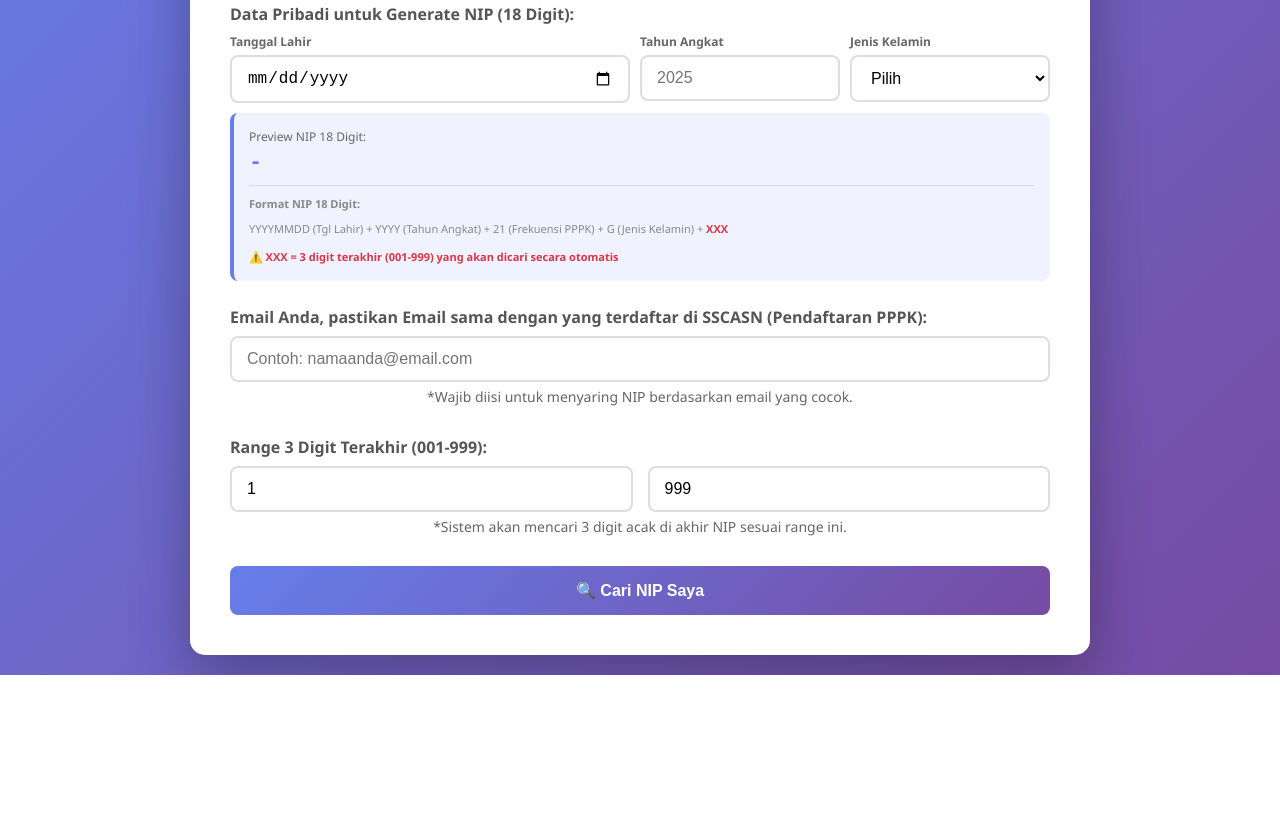
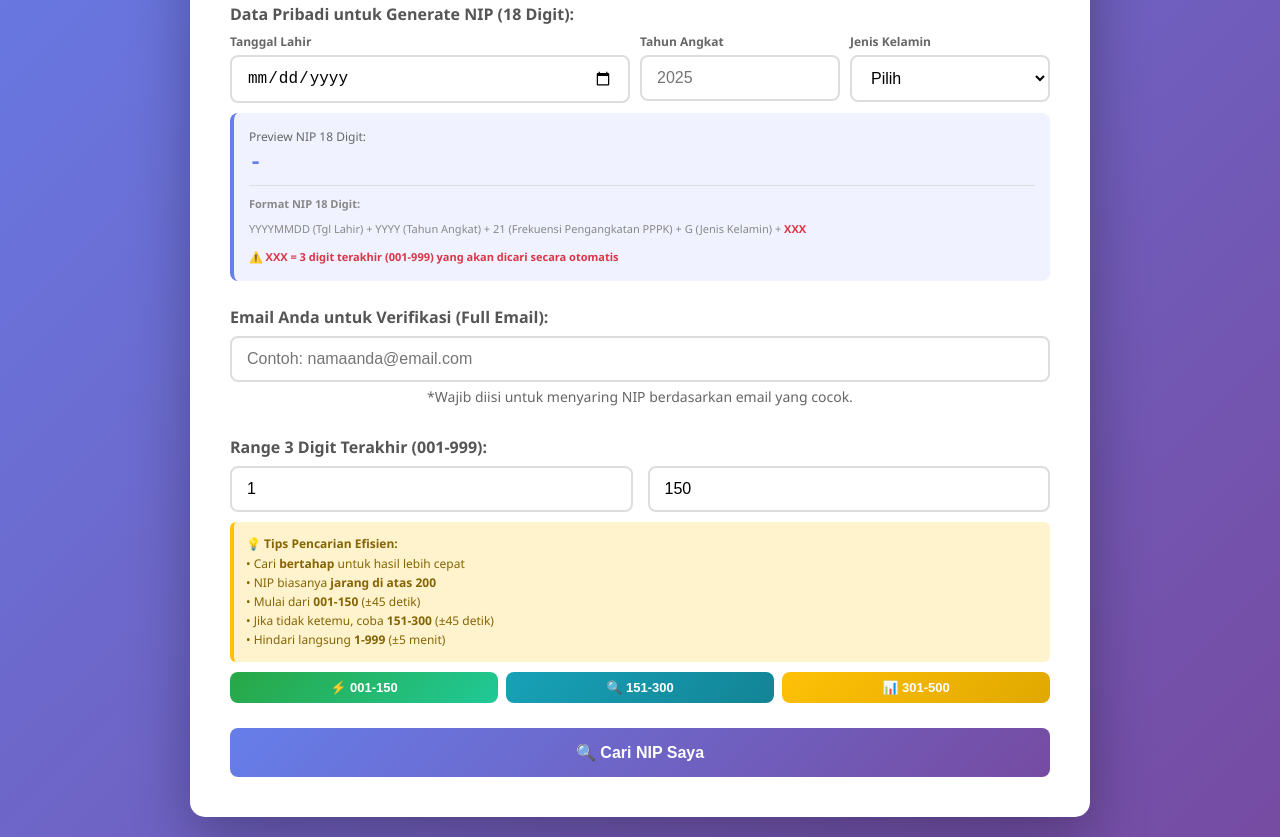
Before and after one commit to muifaha/nipfinder, a website: page public/index.html in a window 1280 px wide. Shown: the part 310-1147 px from the top of the page. Before the commit the page ends 985 px from the top, so only its background shows below. Drawn offline with Linux system fonts and the light colour scheme; no server answers.

Commit message:
Update index.html

```diff
--- a/public/index.html
+++ b/public/index.html
@@ -3,7 +3,7 @@
 <head>
     <meta charset="UTF-8">
     <meta name="viewport" content="width=device-width, initial-scale=1.0">
-    <title>NI PPPK FINDER</title>
+    <title>NIP PPPK FINDER</title>
     <style>
         * {
             margin: 0;
@@ -127,6 +127,10 @@
         button:disabled {
             opacity: 0.6;
             cursor: not-allowed;
+        }
+
+        button[type="button"] {
+            width: auto;
         }
 
         .stop-btn {
@@ -413,7 +417,7 @@
 <body>
     <div class="container">
         <h1>🔗 NIP PPPK FINDER</h1>
-        <p class="subtitle">Created by Muif Aha</p>
+        <p class="subtitle">Created by Muif Aha - Pencari NIP PPPK Otomatis</p>
         <p class="subtitle">Tools untuk mencari NIP PPPK sebelum penerimaan SK, user bisa mencari nomor NIP secara otomatis berdasarkan email pendaftaran di SSCASN, NIP yang sudah didapatkan bisa digunakan untuk mereset password dan login ke ASNDIGITAL/MyASN untuk melihat lokasi penempatan</p>
 
         <div class="server-status" id="serverStatus">
@@ -449,7 +453,7 @@
                 </div>
                 <div id="nipBreakdown" style="font-size: 11px; color: #888; margin-top: 10px; line-height: 1.8; border-top: 1px solid #ddd; padding-top: 8px;">
                     <div style="margin-bottom: 5px;"><strong>Format NIP 18 Digit:</strong></div>
-                    <div>YYYYMMDD (Tgl Lahir) + YYYY (Tahun Angkat) + 21 (Frekuensi PPPK) + G (Jenis Kelamin) + <span style="color: #dc3545; font-weight: 700;">XXX</span></div>
+                    <div>YYYYMMDD (Tgl Lahir) + YYYY (Tahun Angkat) + 21 (Frekuensi Pengangkatan PPPK) + G (Jenis Kelamin) + <span style="color: #dc3545; font-weight: 700;">XXX</span></div>
                     <div style="margin-top: 8px; color: #dc3545; font-weight: 600;">
                         ⚠️ XXX = 3 digit terakhir (001-999) yang akan dicari secara otomatis
                     </div>
@@ -459,7 +463,7 @@
         </div>
 
         <div class="input-group">
-            <label for="targetEmail">Email Anda, pastikan Email sama dengan yang terdaftar di SSCASN (Pendaftaran PPPK):</label>
+            <label for="targetEmail">Email Anda untuk Verifikasi (Full Email):</label>
             <input type="email" id="targetEmail" placeholder="Contoh: namaanda@email.com">
             <span class="error" id="emailError"></span>
             <p class="subtitle" style="margin-top: 5px;">*Wajib diisi untuk menyaring NIP berdasarkan email yang cocok.</p>
@@ -469,14 +473,36 @@
             <label>Range 3 Digit Terakhir (001-999):</label>
             <div class="range-group">
                 <div>
-                    <input type="number" id="rangeStart" placeholder="Dari (1)" min="1" max="999" value="1">
+                    <input type="number" id="rangeStart" placeholder="001" min="1" max="999" value="1">
                 </div>
                 <div>
-                    <input type="number" id="rangeEnd" placeholder="Sampai (999)" min="1" max="999" value="999">
+                    <input type="number" id="rangeEnd" placeholder="150" min="1" max="999" value="150">
                 </div>
             </div>
             <span class="error" id="rangeError"></span>
-            <p class="subtitle" style="margin-top: 5px;">*Sistem akan mencari 3 digit acak di akhir NIP sesuai range ini.</p>
+
+            <div style="background: #fff3cd; border-left: 4px solid #ffc107; padding: 12px; border-radius: 6px; margin-top: 10px;">
+                <div style="font-size: 12px; color: #856404; line-height: 1.6;">
+                    <strong>💡 Tips Pencarian Efisien:</strong><br>
+                    • Cari <strong>bertahap</strong> untuk hasil lebih cepat<br>
+                    • NIP biasanya <strong>jarang di atas 200</strong><br>
+                    • Mulai dari <strong>001-150</strong> (±45 detik)<br>
+                    • Jika tidak ketemu, coba <strong>151-300</strong> (±45 detik)<br>
+                    • Hindari langsung <strong>1-999</strong> (±5 menit)
+                </div>
+            </div>
+
+            <div style="margin-top: 10px; display: grid; grid-template-columns: repeat(3, 1fr); gap: 8px;">
+                <button type="button" onclick="setRange(1, 150)" style="padding: 8px; font-size: 13px; background: linear-gradient(135deg, #28a745 0%, #20c997 100%);">
+                    ⚡ 001-150
+                </button>
+                <button type="button" onclick="setRange(151, 300)" style="padding: 8px; font-size: 13px; background: linear-gradient(135deg, #17a2b8 0%, #138496 100%);">
+                    🔍 151-300
+                </button>
+                <button type="button" onclick="setRange(301, 500)" style="padding: 8px; font-size: 13px; background: linear-gradient(135deg, #ffc107 0%, #e0a800 100%);">
+                    📊 301-500
+                </button>
+            </div>
         </div>
 
         <button onclick="startSearch()" id="searchBtn">🔍 Cari NIP Saya</button>
@@ -535,6 +561,7 @@
 
     <div class="success-toast" id="toast">Berhasil!</div>
 
+    <!-- Vercel Analytics -->
     <script>
         window.va = window.va || function () { (window.vaq = window.vaq || []).push(arguments); };
     </script>
@@ -572,7 +599,7 @@
                 generatedNIPEl.textContent = '-';
                 nipBreakdownEl.innerHTML = `
                     <div style="margin-bottom: 5px;"><strong>Format NIP 18 Digit:</strong></div>
-                    <div>YYYYMMDD (Tgl Lahir) + YYYY (Tahun Angkat) + 21 (PPPK) + G (Jenis Kelamin) + <span style="color: #dc3545; font-weight: 700;">XXX</span></div>
+                    <div>YYYYMMDD (Tgl Lahir) + YYYY (Tahun Angkat) + 21 (Frekuensi PPPK) + G (Jenis Kelamin) + <span style="color: #dc3545; font-weight: 700;">XXX</span></div>
                     <div style="margin-top: 8px; color: #dc3545; font-weight: 600;">
                         ⚠️ XXX = 3 digit terakhir (001-999) yang akan dicari secara otomatis
                     </div>
@@ -611,7 +638,7 @@
                 </div>
                 <div style="background: white; padding: 10px; border-radius: 6px; margin-bottom: 8px;">
                     <span style="color: #ffc107; font-weight: 700;">21</span>
-                    <span style="color: #666;">→ Kode Frekuensi PPPK</span>
+                    <span style="color: #666;">→ Frekuensi Pengangkatan PPPK</span>
                 </div>
                 <div style="background: white; padding: 10px; border-radius: 6px; margin-bottom: 8px;">
                     <span style="color: #dc3545; font-weight: 700;">${gender}</span>
@@ -910,6 +937,29 @@
                 toast.classList.remove('show');
             }, 3000);
         }
+
+        function setRange(start, end) {
+            document.getElementById('rangeStart').value = start;
+            document.getElementById('rangeEnd').value = end;
+
+            // Clear any existing range errors
+            document.getElementById('rangeError').textContent = '';
+
+            // Show toast with estimated time
+            const total = end - start + 1;
+            const estimatedSeconds = Math.ceil(total * 0.3);
+            const estimatedMinutes = Math.floor(estimatedSeconds / 60);
+            const remainingSeconds = estimatedSeconds % 60;
+
+            let timeText = '';
+            if (estimatedMinutes > 0) {
+                timeText = `${estimatedMinutes} menit ${remainingSeconds} detik`;
+            } else {
+                timeText = `${estimatedSeconds} detik`;
+            }
+
+            showToast(`✅ Range ${start}-${end} dipilih (±${timeText})`);
+        }
     </script>
 </body>
 </html>
```
